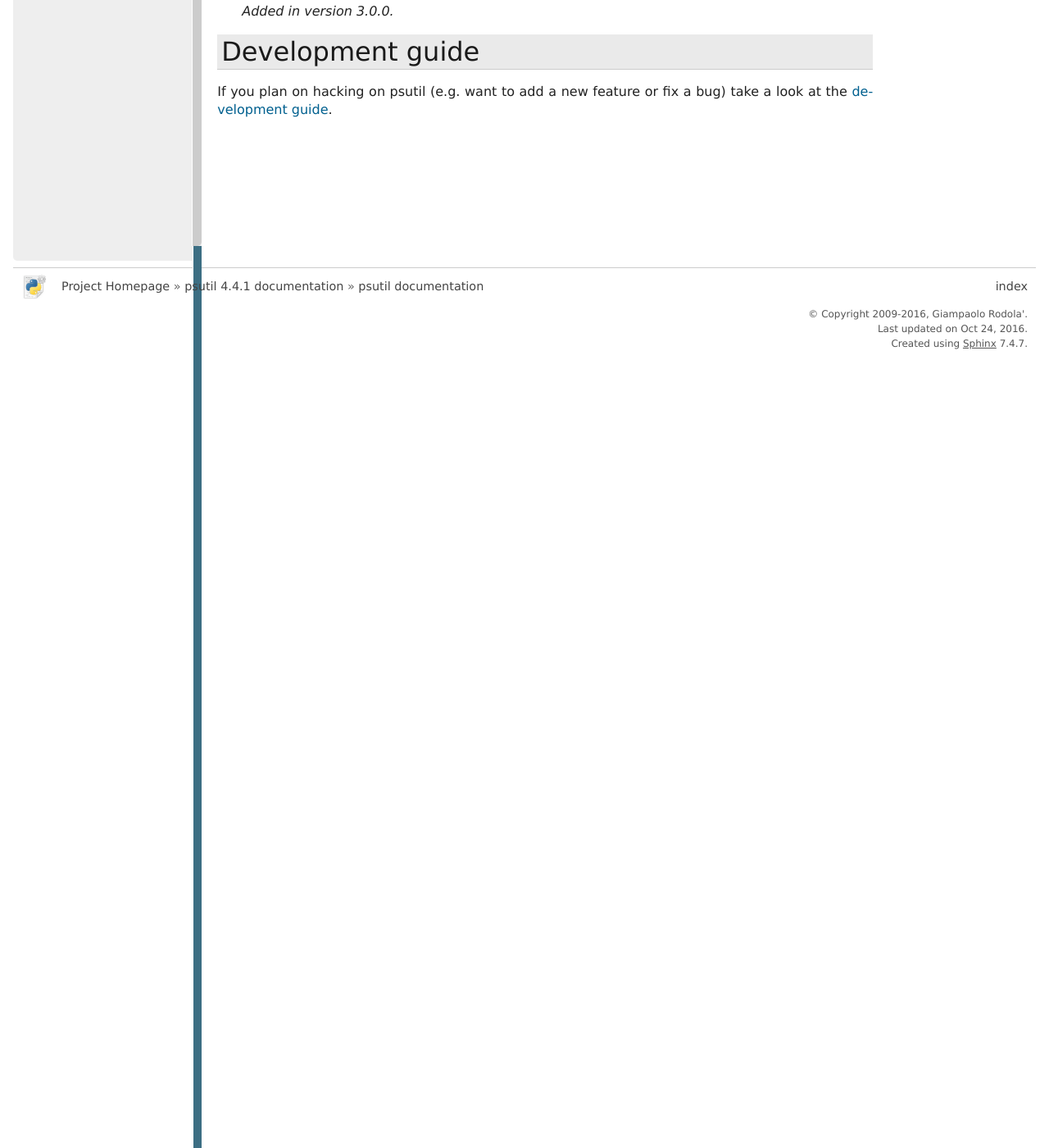
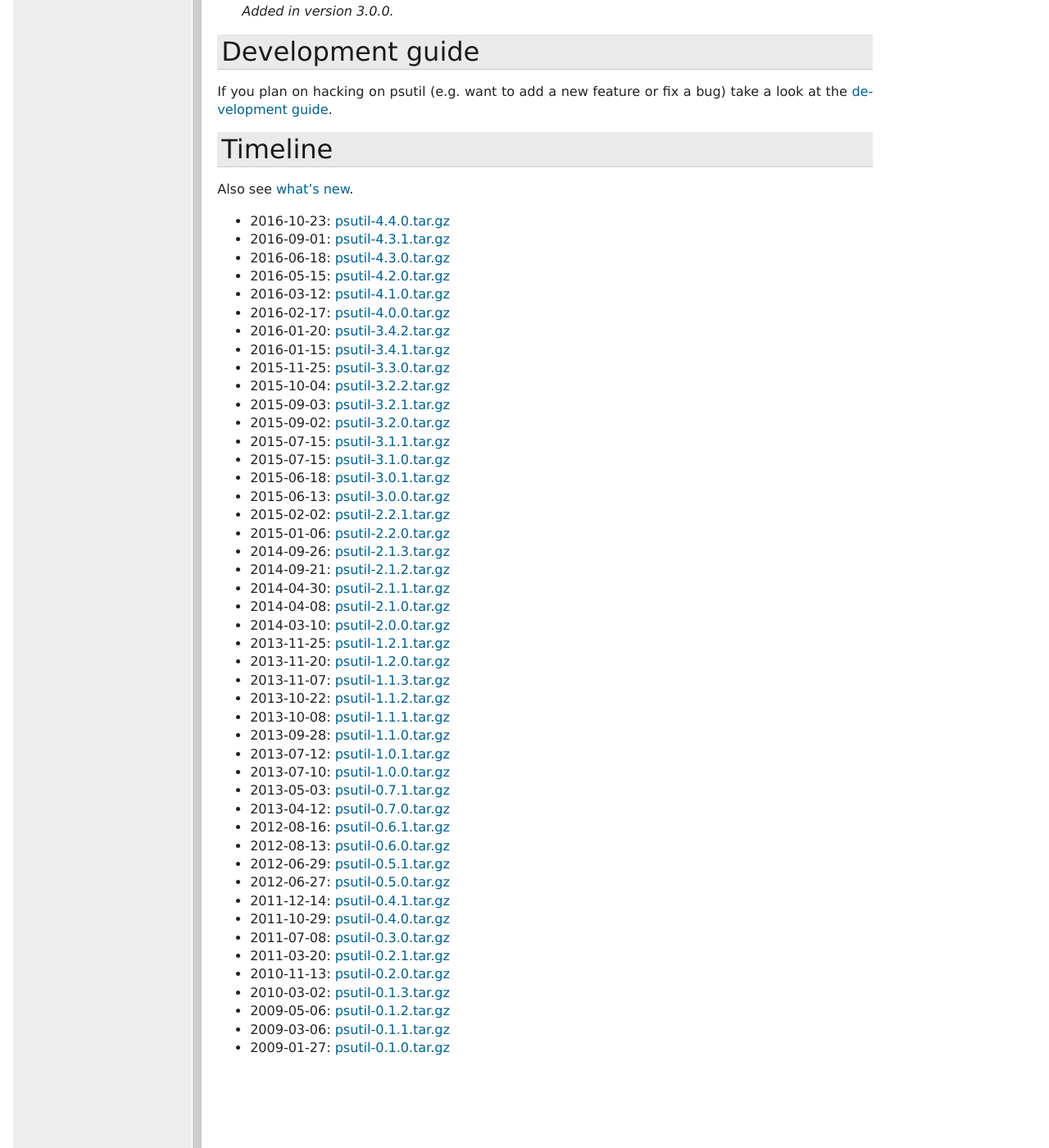
Before and after one commit to giampaolo/psutil, a Sphinx documentation site: the page built from docs/index.rst, in a window 1280 px wide and 1400 px high, scrolled down 28698 px. Shown: the whole window at 82% size. Built offline with Sphinx 7.4.7, drawn with Linux system fonts in a browser that asks for light colours; formulas are drawn with MathJax 3.

Commit message:
more releases timeline from README to doc

```diff
--- a/docs/index.rst
+++ b/docs/index.rst
@@ -1824,3 +1824,56 @@
 If you plan on hacking on psutil (e.g. want to add a new feature or fix a bug)
 take a look at the
 `development guide <https://github.com/giampaolo/psutil/blob/master/DEVGUIDE.rst>`_.
+
+
+Timeline
+========
+
+Also see `what's new <https://github.com/giampaolo/psutil/blob/master/HISTORY.rst>`__.
+
+- 2016-10-23: `psutil-4.4.0.tar.gz <https://pypi.python.org/pypi?name=psutil&version=4.4.0&:action=files>`__
+- 2016-09-01: `psutil-4.3.1.tar.gz <https://pypi.python.org/pypi?name=psutil&version=4.3.1&:action=files>`__
+- 2016-06-18: `psutil-4.3.0.tar.gz <https://pypi.python.org/pypi?name=psutil&version=4.3.0&:action=files>`__
+- 2016-05-15: `psutil-4.2.0.tar.gz <https://pypi.python.org/pypi?name=psutil&version=4.2.0&:action=files>`__
+- 2016-03-12: `psutil-4.1.0.tar.gz <https://pypi.python.org/pypi?name=psutil&version=4.1.0&:action=files>`__
+- 2016-02-17: `psutil-4.0.0.tar.gz <https://pypi.python.org/pypi?name=psutil&version=4.0.0&:action=files>`__
+- 2016-01-20: `psutil-3.4.2.tar.gz <https://pypi.python.org/pypi?name=psutil&version=3.4.2&:action=files>`__
+- 2016-01-15: `psutil-3.4.1.tar.gz <https://pypi.python.org/pypi?name=psutil&version=3.4.1&:action=files>`__
+- 2015-11-25: `psutil-3.3.0.tar.gz <https://pypi.python.org/pypi?name=psutil&version=3.3.0&:action=files>`__
+- 2015-10-04: `psutil-3.2.2.tar.gz <https://pypi.python.org/pypi?name=psutil&version=3.2.2&:action=files>`__
+- 2015-09-03: `psutil-3.2.1.tar.gz <https://pypi.python.org/pypi?name=psutil&version=3.2.1&:action=files>`__
+- 2015-09-02: `psutil-3.2.0.tar.gz <https://pypi.python.org/pypi?name=psutil&version=3.2.0&:action=files>`__
+- 2015-07-15: `psutil-3.1.1.tar.gz <https://pypi.python.org/pypi?name=psutil&version=3.1.1&:action=files>`__
+- 2015-07-15: `psutil-3.1.0.tar.gz <https://pypi.python.org/pypi?name=psutil&version=3.1.0&:action=files>`__
+- 2015-06-18: `psutil-3.0.1.tar.gz <https://pypi.python.org/pypi?name=psutil&version=3.0.1&:action=files>`__
+- 2015-06-13: `psutil-3.0.0.tar.gz <https://pypi.python.org/pypi?name=psutil&version=3.0.0&:action=files>`__
+- 2015-02-02: `psutil-2.2.1.tar.gz <https://pypi.python.org/pypi?name=psutil&version=2.2.1&:action=files>`__
+- 2015-01-06: `psutil-2.2.0.tar.gz <https://pypi.python.org/pypi?name=psutil&version=2.2.0&:action=files>`__
+- 2014-09-26: `psutil-2.1.3.tar.gz <https://pypi.python.org/pypi?name=psutil&version=2.1.3&:action=files>`__
+- 2014-09-21: `psutil-2.1.2.tar.gz <https://pypi.python.org/pypi?name=psutil&version=2.1.2&:action=files>`__
+- 2014-04-30: `psutil-2.1.1.tar.gz <https://pypi.python.org/pypi?name=psutil&version=2.1.1&:action=files>`__
+- 2014-04-08: `psutil-2.1.0.tar.gz <https://pypi.python.org/pypi?name=psutil&version=2.1.0&:action=files>`__
+- 2014-03-10: `psutil-2.0.0.tar.gz <https://pypi.python.org/pypi?name=psutil&version=2.0.0&:action=files>`__
+- 2013-11-25: `psutil-1.2.1.tar.gz <https://pypi.python.org/pypi?name=psutil&version=1.2.1&:action=files>`__
+- 2013-11-20: `psutil-1.2.0.tar.gz <https://pypi.python.org/pypi?name=psutil&version=1.2.0&:action=files>`__
+- 2013-11-07: `psutil-1.1.3.tar.gz <https://pypi.python.org/pypi?name=psutil&version=1.1.3&:action=files>`__
+- 2013-10-22: `psutil-1.1.2.tar.gz <https://pypi.python.org/pypi?name=psutil&version=1.1.2&:action=files>`__
+- 2013-10-08: `psutil-1.1.1.tar.gz <https://pypi.python.org/pypi?name=psutil&version=1.1.1&:action=files>`__
+- 2013-09-28: `psutil-1.1.0.tar.gz <https://pypi.python.org/pypi?name=psutil&version=1.1.0&:action=files>`__
+- 2013-07-12: `psutil-1.0.1.tar.gz <https://pypi.python.org/pypi?name=psutil&version=1.0.1&:action=files>`__
+- 2013-07-10: `psutil-1.0.0.tar.gz <https://pypi.python.org/pypi?name=psutil&version=1.0.0&:action=files>`__
+- 2013-05-03: `psutil-0.7.1.tar.gz <https://pypi.python.org/pypi?name=psutil&version=0.7.1&:action=files>`__
+- 2013-04-12: `psutil-0.7.0.tar.gz <https://pypi.python.org/pypi?name=psutil&version=0.7.0&:action=files>`__
+- 2012-08-16: `psutil-0.6.1.tar.gz <https://pypi.python.org/pypi?name=psutil&version=0.6.1&:action=files>`__
+- 2012-08-13: `psutil-0.6.0.tar.gz <https://pypi.python.org/pypi?name=psutil&version=0.6.0&:action=files>`__
+- 2012-06-29: `psutil-0.5.1.tar.gz <https://pypi.python.org/pypi?name=psutil&version=0.5.1&:action=files>`__
+- 2012-06-27: `psutil-0.5.0.tar.gz <https://pypi.python.org/pypi?name=psutil&version=0.5.0&:action=files>`__
+- 2011-12-14: `psutil-0.4.1.tar.gz <https://pypi.python.org/pypi?name=psutil&version=0.4.1&:action=files>`__
+- 2011-10-29: `psutil-0.4.0.tar.gz <https://pypi.python.org/pypi?name=psutil&version=0.4.0&:action=files>`__
+- 2011-07-08: `psutil-0.3.0.tar.gz <https://pypi.python.org/pypi?name=psutil&version=0.3.0&:action=files>`__
+- 2011-03-20: `psutil-0.2.1.tar.gz <https://pypi.python.org/pypi?name=psutil&version=0.2.1&:action=files>`__
+- 2010-11-13: `psutil-0.2.0.tar.gz <https://pypi.python.org/pypi?name=psutil&version=0.2.0&:action=files>`__
+- 2010-03-02: `psutil-0.1.3.tar.gz <https://pypi.python.org/pypi?name=psutil&version=0.1.3&:action=files>`__
+- 2009-05-06: `psutil-0.1.2.tar.gz <https://pypi.python.org/pypi?name=psutil&version=0.1.2&:action=files>`__
+- 2009-03-06: `psutil-0.1.1.tar.gz <https://pypi.python.org/pypi?name=psutil&version=0.1.1&:action=files>`__
+- 2009-01-27: `psutil-0.1.0.tar.gz <https://pypi.python.org/pypi?name=psutil&version=0.1.0&:action=files>`__
```
Also changed, not shown: README.rst (+0 -51 lines), 1 other file.
